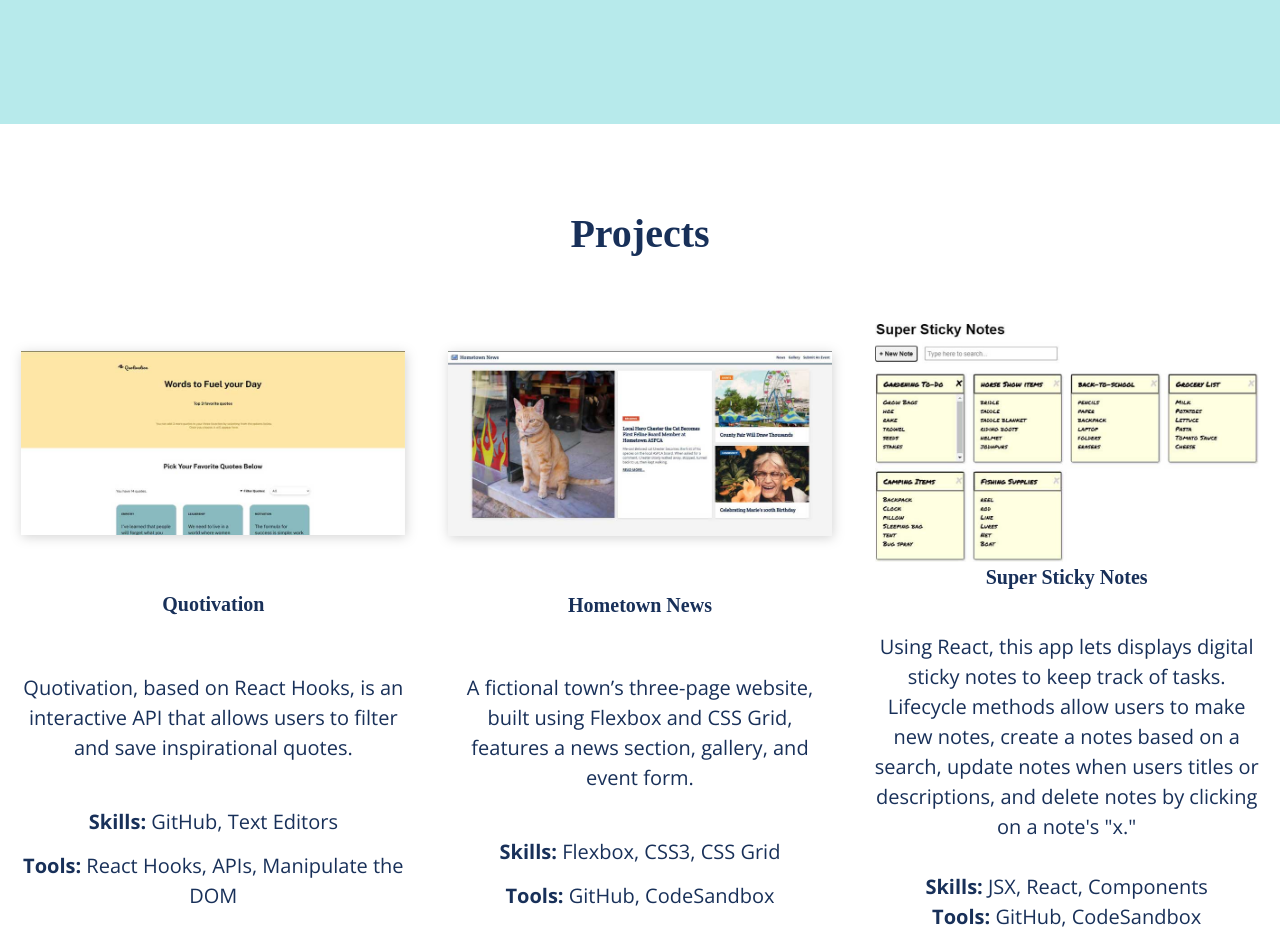
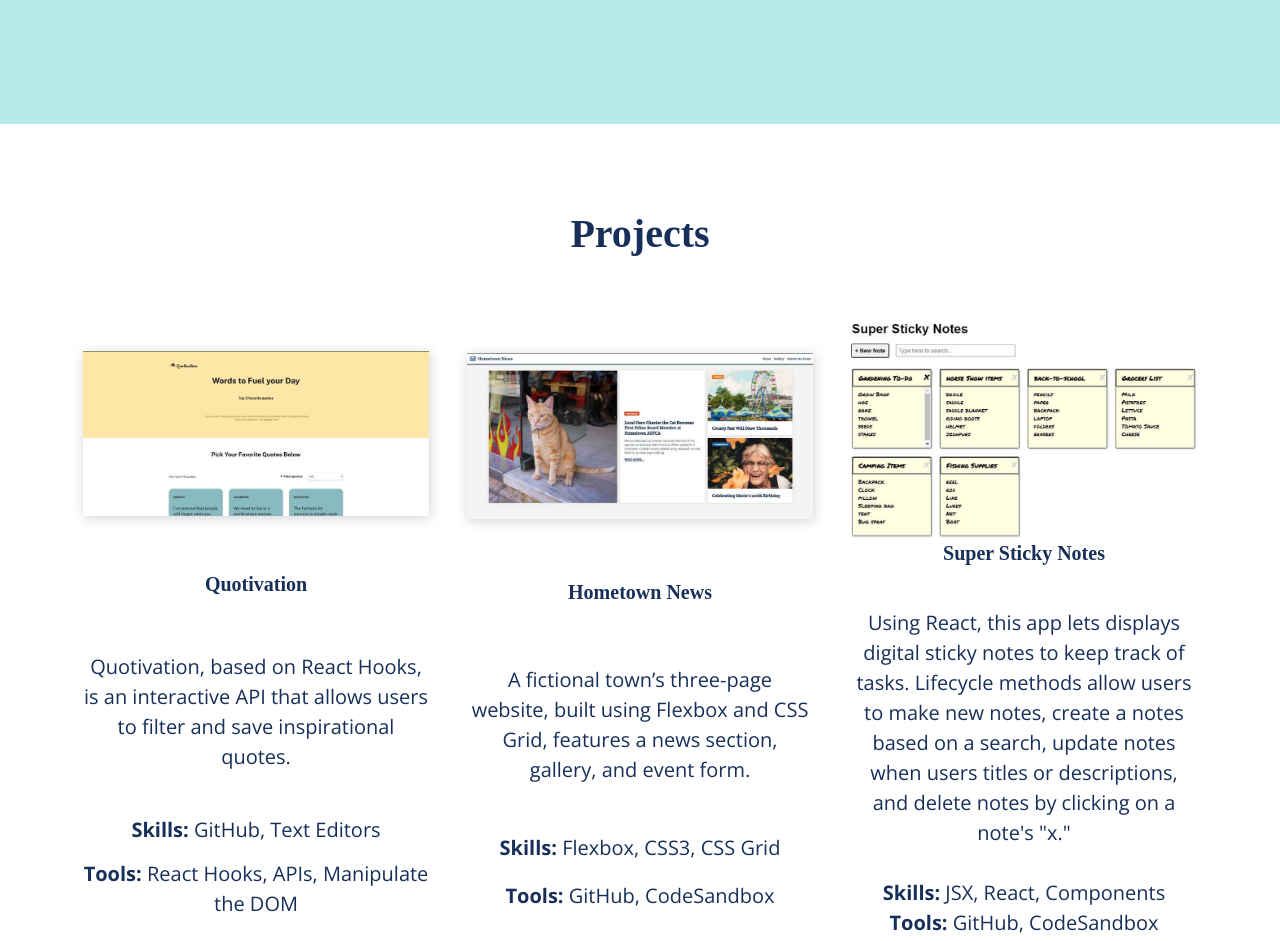
Before and after one commit to k-selcher/portfoliosite, a plain HTML site: page index.html in a window 1280 px wide. Shown: the part 500-1441 px from the top of the page. Drawn offline with nearby package versions, Linux system fonts and the light colour scheme; a script that the page names is missing; a web font is replaced by a local one.

Commit message:
Added padding to Work

```diff
--- a/css/main.css
+++ b/css/main.css
@@ -316,9 +316,14 @@ html {
   /* Mobile Styles - Homepage -------------- */
 
   /* Portfolio */
-  #work,
+  #work {
+    width: 90%;
+    padding-left: 5%;
+    padding-right: 5%;
+  }
+
   #skills {
-    width: 100%;
+    width: 100%
   }
 
   #work h3 {
```
